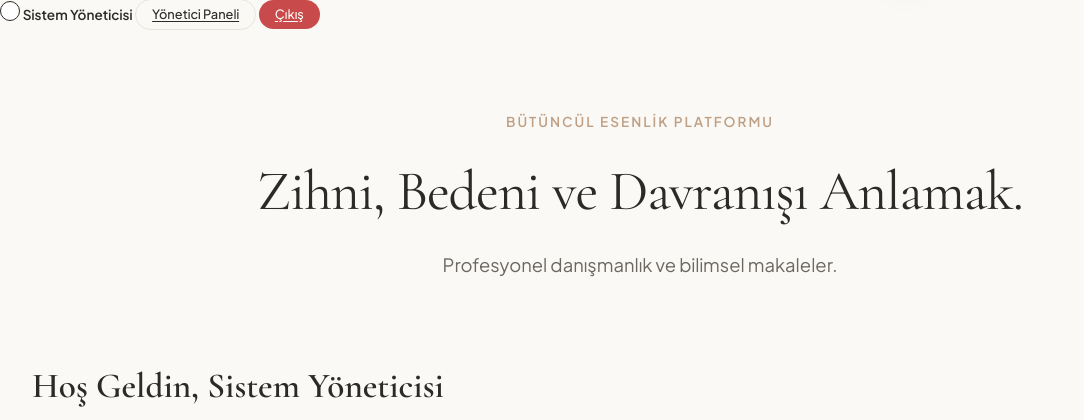
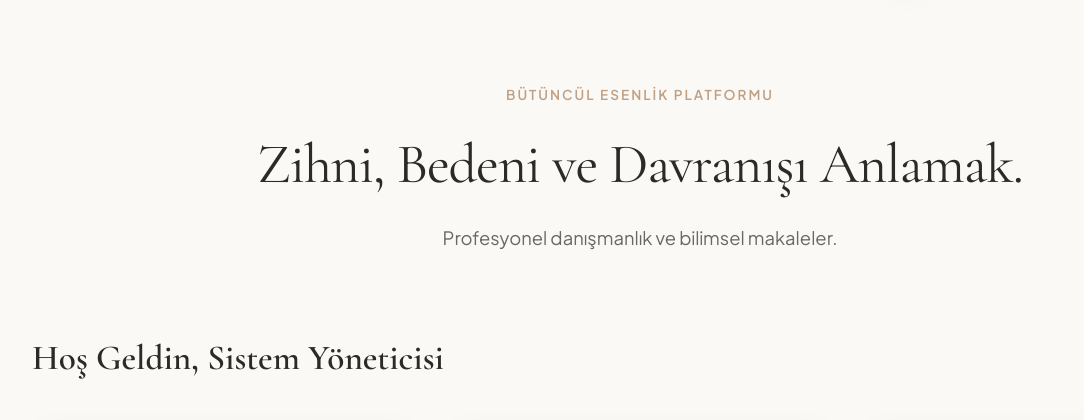
Before and after one commit to k5bc5wd86z-hash/psikoloji-havuzu, a Flask app: page / in a window 1280 px wide. Shown: the part 69-489 px from the top of the page, without its empty margins (0-1084 px from the left). Run offline with Flask 3, Linux system fonts and the light colour scheme; a user stored in the database is signed in; data comes from the database, SQL or seed files in the repository; data that the repository does not hold is empty.

Commit message:
Update header.html

```diff
--- a/templates/components/header.html
+++ b/templates/components/header.html
@@ -55,21 +55,6 @@
     <a href="/etik_kurul_testler" style="text-decoration: none; color: var(--text-primary); font-weight: 500; font-size: 1.05rem; padding: 0.5rem 0; border-bottom: 1px solid var(--border-light);">Etik Kurul Onaylı Testler</a>
 
 </div>
-
- <!-- Yazısız, Saf ve Şık Gece/Gündüz Yuvarlak Toggle Butonu -->
-            <button onclick="toggleDarkMode()" style="width: 20px; height: 20px; border-radius: 50%; border: 1px solid var(--text-primary); background: var(--bg-card); cursor: pointer; transition: transform 0.2s;" onmouseover="this.style.transform='scale(1.1)'" onmouseout="this.style.transform='scale(1)'"></button>
-
-           {% if session_user %}
-                <span style="font-size: 0.85rem; font-weight: 600;">{{ session_name }}</span>
-                {% if session_role == 'Kurucu Yönetici' or session_role == 'Sistem Yöneticisi' %}
-                    <a href="/admin_dashboard" class="btn-outline" style="padding: 0.4rem 1rem; font-size: 0.8rem;">Yönetici Paneli</a>
-                {% endif %}
-                <a href="/logout" class="btn-follow" style="background: #c94a4a; padding: 0.4rem 1rem; font-size: 0.8rem;">Çıkış</a>
-            {% else %}
-                <button class="btn-outline" onclick="openModal('adminModal')">Giriş Yap</button>
-            {% endif %}
-        </div>
-    </div>
 <script>
 // Yan Menü Açma/Kapama
 function toggleSidebar() {
```
